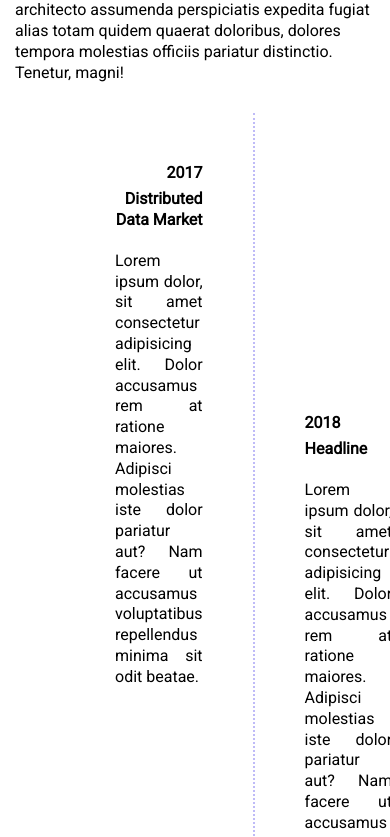
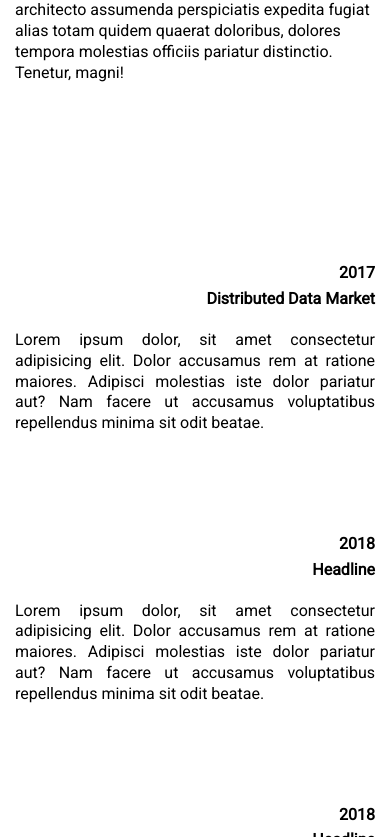
Before and after one commit to machineeconomy/machines.akitablock.io, a Vue app: page / in a window 390 px wide. Shown: the part 2387-3224 px from the top of the page. Built offline with nearby package versions, Linux system fonts and the light colour scheme.

Commit message:
add adaptive

```diff
--- a/src/akita/main/components/DeliveryRoadmap.vue
+++ b/src/akita/main/components/DeliveryRoadmap.vue
@@ -7,26 +7,22 @@
       <div class="roadmap__left">
         <ul>
           <li v-for="item in roadmap">
-            <template v-if="item.left">
-                <div class="block" :style="{ 'margin-top': item.margin + 'px' }">
+            <div class="block" v-show="item.left" :style="{ 'margin-top': item.margin + 'px' }">
               <p class="text bold right">{{item.year}}</p>
               <h4 class="text bold right">{{item.title}}</h4>
               <p class="text normal">{{item.text}}</p>
             </div>
-            </template>
           </li>
         </ul>
       </div>
       <div class="roadmap__right">
         <ul>
           <li v-for="item in roadmap">
-            <template v-if="!item.left">
-                <div class="block" :style="{ 'margin-top': item.margin + 'px' }">
+            <div class="block" v-if="!item.left" :style="{ 'margin-top': item.margin + 'px' }">
               <p class="text bold">{{item.year}}</p>
               <h4 class="text bold">{{item.title}}</h4>
               <p class="text normal">{{item.text}}</p>
             </div>
-            </template>
           </li>
         </ul>
       </div>
@@ -115,4 +111,38 @@ export default {
   h4 {
     margin: 5px 0 20px;
   }
+
+  @media(max-width: 1000px) {
+    .roadmap {
+      margin: 30px 0;
+    }
+
+    .roadmap__left {
+      padding-left: 0;
+    }
+
+    .roadmap__right {
+      padding-right: 0;
+    }
+  }
+
+  @media(max-width: 600px) {
+    .roadmap {
+      margin: 30px 0;
+    }
+
+    .roadmap__left {
+      border: none;
+      padding: 50px 0;
+    }
+
+    .roadmap__right {
+      display: none;
+    }
+
+    .block {
+      margin-top: 100px !important;
+      display: block !important;
+    }
+  }
 </style>
--- a/src/akita/main/components/Services.vue
+++ b/src/akita/main/components/Services.vue
@@ -55,8 +55,8 @@ export default {
   }
 
   .basic, .premium, .custom {
-    width: 250px;
-    height: 450px;
+    width: 300px;
+    height: 500px;
     border-radius: 20px;
   }
 
@@ -92,13 +92,13 @@ export default {
     border-radius: 10px;
     position: absolute;
     bottom: 10%;
-    left: 25px;
+    left: 50px;
   }
 
   .block {
     background-color: #F2F2F2;
     width: 100%;
-    height: 390px;
+    height: 440px;
     margin-top: 25px;
     padding: 10px;
     position: relative;
@@ -107,13 +107,13 @@ export default {
     }
   }
 
-  @media(max-width: 950px) {
+  @media(max-width: 1100px) {
   .custom {
-      margin-left: 150px;
+      margin-left: 175px;
     }
   }
 
-  @media(max-width: 700px) {
+  @media(max-width: 800px) {
     .blocks {
       flex-direction: column;
     }
@@ -127,6 +127,19 @@ export default {
     .basic, .premium {
       margin: 20px auto;
     }
+
+    .basic, .premium, .custom {
+      width: 250px;
+      height: 450px;
+    }
+
+    button {
+      left: 25px;
+    }
+
+    .block {
+      height: 390px;
+    }
   }
 
 </style>
```
Lines whose indentation alone changed are shown as unchanged.
